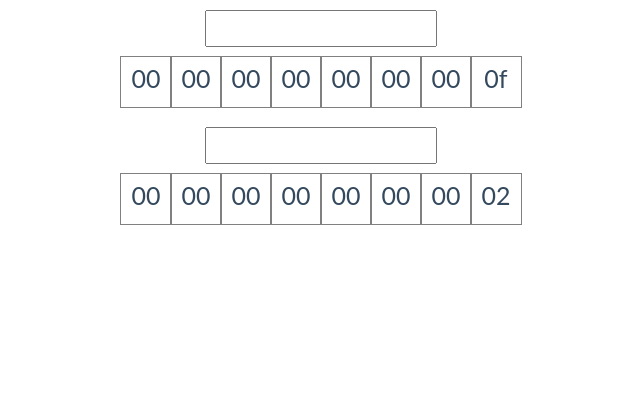
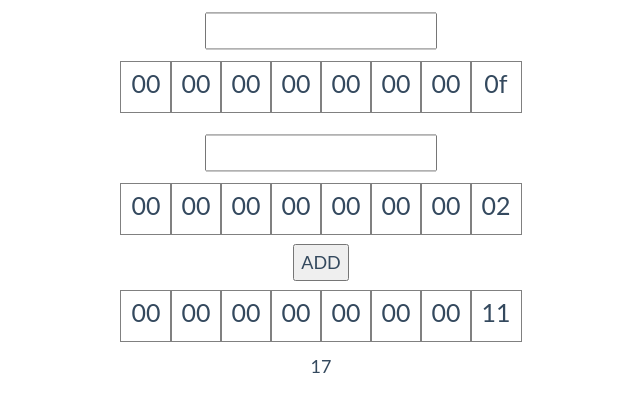
Before and after one commit to cmhhelgeson/X64_Visualizer_JS, a React (Create React App) app: page / in a window 1280 px wide. Shown: the top 412 px of the page, without its empty margins (319-959 px from the left). Built offline with nearby package versions, Linux system fonts and the light colour scheme.

Commit message:
Turned Assembly App into a function component and created multiple instructions. Nothing too special. Need to get faster at this.

```diff
--- a/src/AssemblyApp.css
+++ b/src/AssemblyApp.css
@@ -20,8 +20,12 @@
 }
 
 input {
-  margin-top: 10px;
-  margin-bottom: 0px;
+  animation-name: initAnimation;
+  animation-duration: 0.5s;
+  animation-fill-mode: forwards;
+  animation-timing-function: ease-in;
+  margin-top: 5px;
+  margin-bottom: 10px;
 }
 
 .grid {
--- a/src/AssemblyApp.jsx
+++ b/src/AssemblyApp.jsx
@@ -1,7 +1,15 @@
-import React, {Component} from 'react';
+import React, {useState, useEffect} from 'react';
 import './AssemblyApp.css';
 import Register from './Register'
 import NavBar from './NavBar'
+import {
+    ADD,
+    AND,
+    OR,
+    IMUL
+} from './x64'
+
+
 
 
 const command_object = {
@@ -20,177 +28,160 @@ const command_object = {
     }
 }
 
-export default class AssemblyApp extends Component {
-    constructor(props) {
-        super(props);
-        this.state = {
-            r_one_value: 15,
-            r_one_string: "",
-            r_two_value: 2,
-            r_two_string: "",
-            nodes: [],
-            r_one_nodes : [],
-            r_two_nodes : [],
-            result_value: 17,
-            result_nodes : [],
-            register_size: 8
-        };
+const func_arr = [
+   {
+       name: "ADD",
+       func: ADD,
+   },
+
+   {
+       name: "AND",
+       func: AND,
+   },
+   {
+       name: "OR",
+       func: OR,
+   },
+   {
+       name:"IMUL",
+       func: IMUL,
    }
-    componentDidMount() {
-        const nodes = [];
-        const r_one_nodes = [];
-        const r_two_nodes = [];
+
+];
+
+
+const AssemblyApp = () => {
+    const r1n = [];
+    const r2n = [];
+    const rxn = [];
     for (let row = 0; row < 1; row++) {
         const currentRow = [];
-            for (let col = 0; col < this.state.register_size; col++) {
+        for (let col = 0; col < 8; col++) {
             currentRow.push([]);
         }
-            nodes.push(currentRow);
-            r_one_nodes.push(currentRow);
-            r_two_nodes.push(currentRow);
-
-        }
-        this.setState({nodes});
-        this.setState({r_one_nodes});
-        this.setState({r_two_nodes});
-
+        r1n.push(currentRow);
+        r2n.push(currentRow);
+        rxn.push(currentRow);
     }
 
-    numToHexNode(number) {
+
+    const [r1_value, set_r1_value] = useState(15);
+    const [r1_string, set_r1_string] = useState('');
+    const [r2_value, set_r2_value] = useState(2);
+    const [r2_string, set_r2_string] = useState('');
+    const [r1_nodes, set_r1_nodes] = useState(r1n);
+    const [r2_nodes, set_r2_nodes] = useState(r2n);
+    const [register_size, set_register_size] = useState(8);
+    const [result_value, set_result_value] = useState(17);
+    const [result_nodes, set_result_nodes] = useState(rxn);
+    const [result_string, set_result_string] = useState('');
+    const [func_idx, set_func_idx] = useState(0);
+
+    useEffect(() => {
+        //set_result_value(function(r1_value, r2_value))
+        set_result_value(func_arr[func_idx].func(r1_value, r2_value));
+    }, [r1_value, r2_value, func_idx]);
+
+    const numToHexNode = (number) => {
         let hexString = number.toString(16);
         let padded_string = "";
-
         for (let i = 0; i < 16 - hexString.length; i++) {
             padded_string += "0";
         }
         padded_string += hexString;
-
-
         let byte_arr = [];
         let byte_idx = 0;
         for (let i = 0 ; i < 8; i++) {
             byte_arr[i] = padded_string.substring(byte_idx, byte_idx + 2);
             byte_idx += 2;
         }
-
         //return hexString;
         return byte_arr;
     }
 
-    changeResult = () => {
-        this.setState({result_value:
-            (this.state.r_one_value +
-                this.state.r_two_value)});
-
-    }
-
-    changeValue = (r) => (event) => {
+    const changeValue = (r) => (event) => {
         let new_value = parseInt(event.target.value);
         if (r === 1) {
-            this.setState({r_one_string: event.target.value});
-            this.setState({r_one_value: new_value});
+            set_r1_string(event.target.value);
+            set_r1_value(new_value);
         } else if (r === 2) {
-            this.setState({r_two_string: event.target.value});
-            this.setState({r_two_value: new_value});
-        }
+            set_r2_string(event.target.value);
+            set_r2_value(new_value);
+        } else {
 
-        this.changeResult();
-
-    }
-
-    handleEvent = (event) => {
-        if (event.type === "mousedown") {
-            this.setState({message:"Mouse Down"});
-        } else {
-            this.setState({message: "Mouse Up"});
         }
     }
 
-    getString = (r) => {
+    const getString = (r) => {
         if (r === 1) {
-            return this.state.r_one_string;
+            return r1_string;
+        } else if (r === 2) {
+            return r2_string
+        } else {
+            return result_string;
         }
     }
 
-    getNodes = (r) => {
+    const getNodes = (r) => {
         if (r === 1) {
-            return this.state.r_one_nodes;
+            return r1_nodes;
         } else if (r === 2) {
-            return this.state.r_two_nodes;
-        } else {
-            return this.state.result_nodes;
+            return r2_nodes;
+        } else if (r === 3){
+            return result_nodes;
         }
-        return null;
     }
 
+    const changeCommand = () => {
+        let temp = func_idx + 1;
+        if (temp === func_arr.length) {
+            temp = 0;
+        }
+        set_func_idx(temp);
+    }
 
-    render() {
-        if (isNaN(this.state.r_one_value)) {
-            this.setState({r_one_value: 0});
+    if (isNaN(r1_value)) {
+        set_r1_value(0);
     }
-        if (isNaN(this.state.r_two_value)) {
-            this.setState({r_two_value: 0});
+    if (isNaN(r2_value)) {
+        set_r2_value(0);
     }
-        const {nodes} = this.state;
-        let one= 1;
-        let x = this.numToHexNode(this.state.r_one_value);
-        let y = this.numToHexNode(this.state.r_two_value);
-        let r_x = this.numToHexNode(this.state.result_value);
-        console.log(nodes);
+    let x = numToHexNode(r1_value);
+    let y = numToHexNode(r2_value);
+    let r_x = numToHexNode(result_value);
+
     return (
         <div>
             <Register
                 input = {true}
-                onChange = {this.changeValue.bind(this)}
-                getString = {this.state.getString}
-                r = {one}
-                getNodes = {this.getNodes.bind(this)}
+                onChange = {changeValue}
+                getString = {getString}
+                r = {1}
+                getNodes = {getNodes}
                 byte_arr = {x}
             />
             <Register
                 input = {true}
-                onChange = {this.changeValue.bind(this)}
-                getString = {this.state.getString}
+                onChange = {changeValue}
+                getString = {getString}
                 r = {2}
-                getNodes = {this.getNodes.bind(this)}
+                getNodes = {getNodes}
                 byte_arr = {y}
             />
+            <button onClick={changeCommand}>{func_arr[func_idx].name}</button>
             <Register
                 input = {false}
+                onChange = {changeValue}
+                getString = {getString}
                 r = {3}
-                getNodes = {this.getNodes.bind(this)}
+                getNodes = {getNodes}
                 byte_arr = {r_x}
             />
+            {result_value}
 
         </div>
-
-
-
     );
 
 }
-}
 
-
-
-
-/*export <input type ="text" value={this.state.r_one_string} onChange={this.changeValue(1)} />
-            <div className= "grid">
-                {this.state.r_one_nodes.map((row, rowIdx) => {
-                    return <div>{
-                        row.map((node, nodeIdx) => <Node hex={x[nodeIdx]}></Node>)
-                    }
-                    </div>
-                })}
-            </div>
-            <input type ="text" value={this.state.r_two_string} onChange={this.changeValue(2)} />
-            <div className= "grid">
-                {this.state.r_two_nodes.map((row, rowIdx) => {
-                    return <div>{
-                        row.map((node, nodeIdx) => <Node hex={y[nodeIdx]}></Node>)
-                    }
-                    </div>
-                })}
-            </div>
-            </div>
-        </div> */
+export default AssemblyApp;
--- a/src/Register.jsx
+++ b/src/Register.jsx
@@ -7,15 +7,20 @@ const Register = ({input, getNodes, byte_arr, onChange = null, string = null, r
 
 
   const nodes = getNodes(r);
+  const isInputField = input;
   if (input) {
-  return (
-    <div>
+    return (
+      <div> {
+        isInputField ? (
         <input
           type ="text"
           maxLength = "15"
           value={string}
           onChange={onChange(r)}
         />
+        ) : (
+        <br></br>
+        )}
         <div className= "grid">
           {nodes.map((row, rowIdx) => {
             return <div> {
@@ -28,10 +33,11 @@ const Register = ({input, getNodes, byte_arr, onChange = null, string = null, r
 
       </div>
 
-  );
+    );
   } else {
     return (
-      <div className= "grid">
+      <div>
+        <div className= "grid">
           {nodes.map((row, rowIdx) => {
             return <div> {
               row.map((node, nodeIdx) => <Node hex={byte_arr[nodeIdx]}></Node>)
@@ -39,6 +45,7 @@ const Register = ({input, getNodes, byte_arr, onChange = null, string = null, r
             </div>
           })}
         </div>
+      </div>
     );
   }
 
--- a/src/x64.js
+++ b/src/x64.js
@@ -1,10 +1,29 @@
+
+export const ADD = (s, d) => {
+  return s + d;
+}
+
+export const AND = (s, d) => {
+  return s & d;
+}
+
+export const OR = (s, d) => {
+  return s | d;
+}
+
+export const IMUL = (s, d) => {
+  return s * d;
+}
 
 
-export function ADD(s, d) {
+
+
+/*
+function ADD(s, d) {
   return d + s;
 }
 
-export function OR(s, d) {
+export default function OR(s, d) {
   return d | s;
 }
 
@@ -68,4 +87,4 @@ export function MPSADBW(xmm0, xmm1, imm_byte) {
 
 
 
-}
+} */
```
Lines whose indentation alone changed are shown as unchanged.
